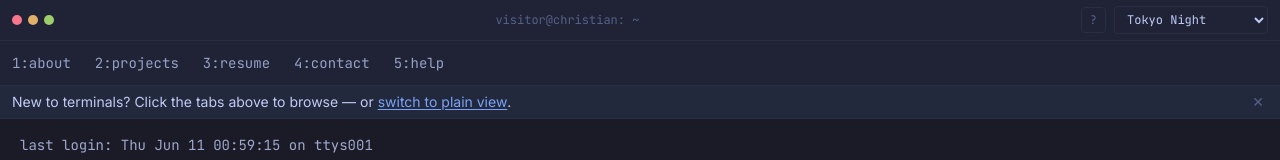
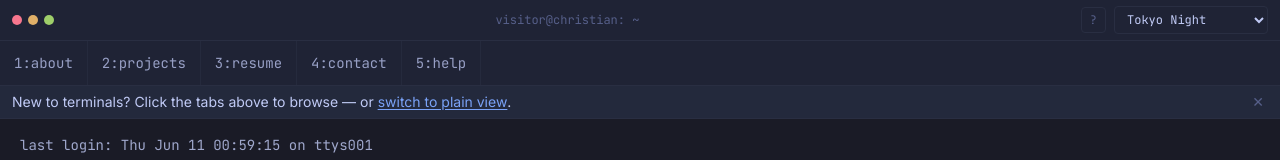
Before and after one commit to C-Nucifora/personal-website, a Next.js app: page / in a window 1280 px wide. Shown: the top 160 px of the page. Built offline with nearby package versions, Linux system fonts and the light colour scheme.

Commit message:
Make tabs read as clickable buttons with separators and hover fill

```diff
--- a/components/terminal/TabBar.tsx
+++ b/components/terminal/TabBar.tsx
@@ -31,11 +31,11 @@ export function TabBar() {
                 onClick={() => runClick(`cd ${target}`)}
                 aria-current={isActive ? "page" : undefined}
                 className={[
-                  "min-h-[44px] cursor-pointer whitespace-nowrap px-3 py-2 font-mono text-sm transition-colors",
+                  "min-h-[44px] cursor-pointer whitespace-nowrap border-r border-border/60 px-3.5 py-2 font-mono text-sm transition-colors",
                   "focus-visible:outline-2",
                   isActive
-                    ? "border-b-2 border-accent bg-window text-accent"
-                    : "text-fg/75 hover:text-fg",
+                    ? "border-b-2 border-b-accent bg-window text-accent"
+                    : "text-fg/75 hover:bg-window/70 hover:text-fg",
                 ].join(" ")}
               >
                 <span className={isActive ? "text-muted" : ""}>{i + 1}:</span>
```
